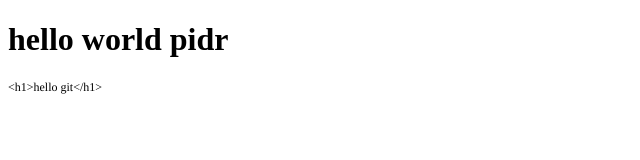
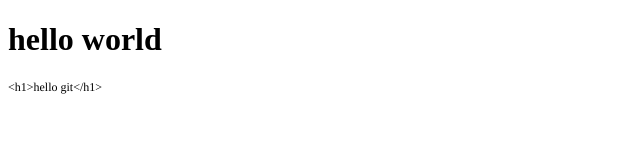
Before and after one commit to Clay123V/git-repo, a plain HTML site: page index.html in a window 1280 px wide. Shown: the whole page, without its empty margins (0-640 px from the left). Drawn offline with Linux system fonts and the light colour scheme.

Commit message:
Revert "wrong commit"
This reverts commit 4f7f6f4177c5d592acb7ba282c29fa85d024e066.

```diff
--- a/index.html
+++ b/index.html
@@ -10,7 +10,7 @@
     p.p1 {margin: 0.0px 0.0px 0.0px 0.0px; font: 12.0px Times; color: #000000; -webkit-text-stroke: #000000}
     span.s1 {font-kerning: none}
   </style>
-  <h1>hello world pidr</h1>
+  <h1>hello world</h1>
 </head>
 <body>
 <p class="p1"><span class="s1">&lt;h1&gt;hello git&lt;/h1&gt;</span></p>
```
